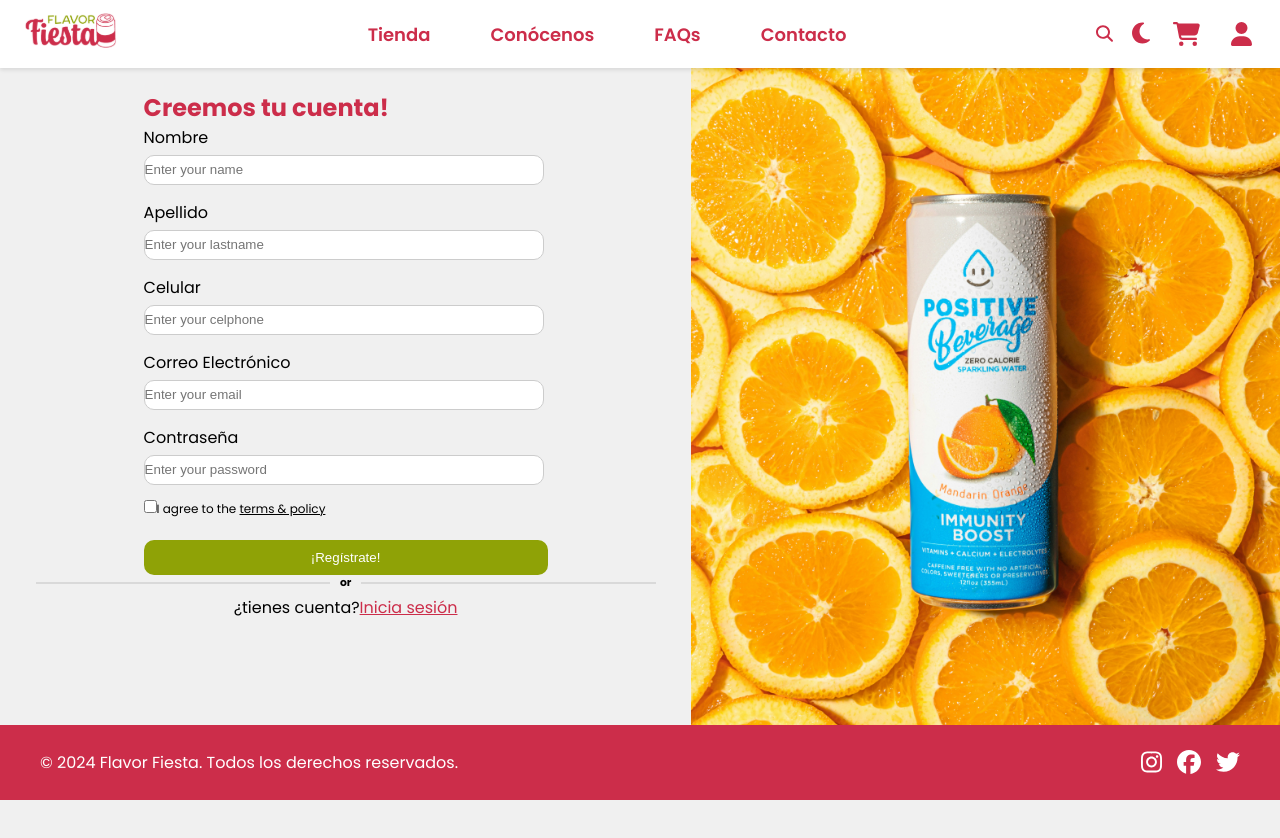
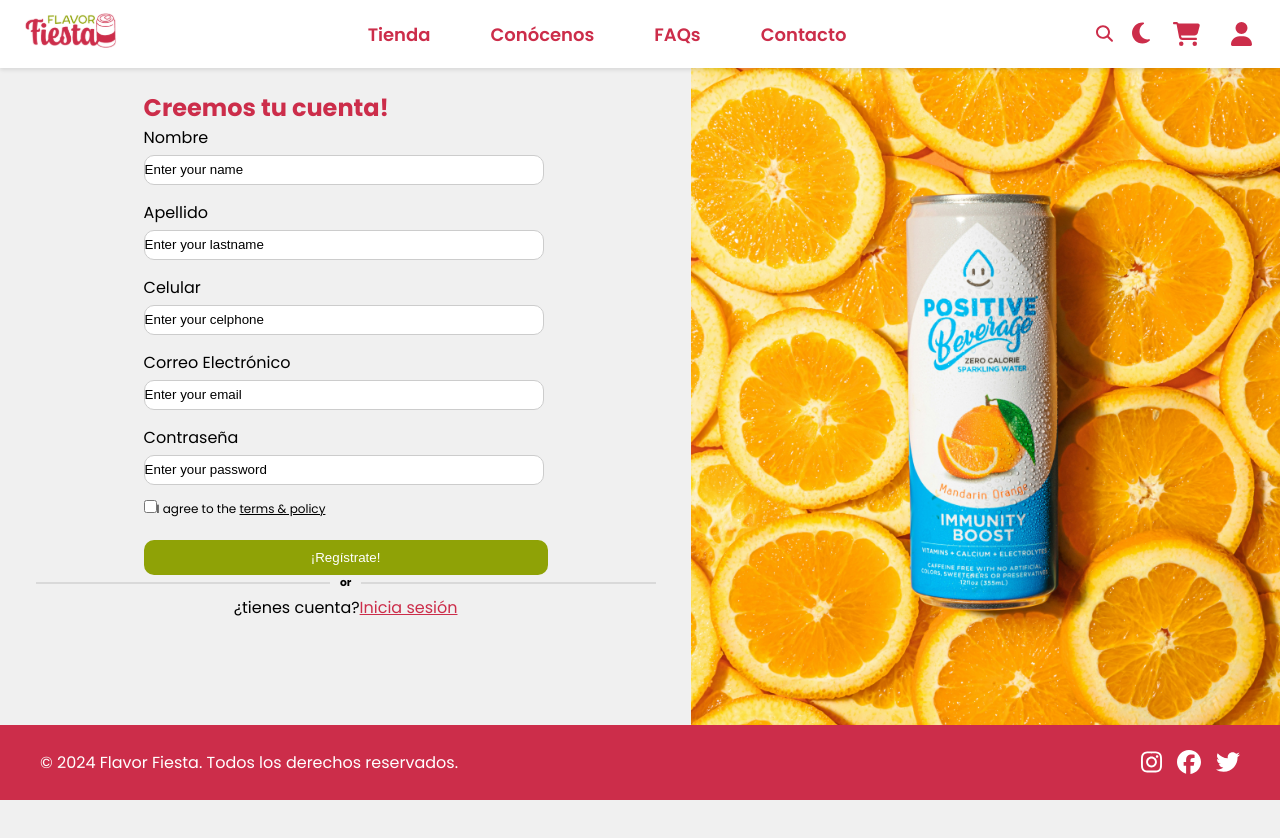
Before and after one commit to Flavor-Fiesta/frontend, a React (Vite) app in the folder flavor-fiesta/: page /signup in a window 1280 px wide. Shown: the top 838 px of the page. Built offline with nearby package versions, Linux system fonts and the light colour scheme; a web font is replaced by a local one.

Commit message:
cambio color del label

```diff
--- a/flavor-fiesta/package.json
+++ b/flavor-fiesta/package.json
@@ -10,6 +10,7 @@
     "preview": "vite preview"
   },
   "dependencies": {
+    "-": "^0.0.1",
     "@emotion/react": "^11.11.4",
     "@emotion/styled": "^11.11.5",
     "@fortawesome/fontawesome-svg-core": "^6.5.2",
--- a/flavor-fiesta/src/component/singUpForm/SignUp.css
+++ b/flavor-fiesta/src/component/singUpForm/SignUp.css
@@ -85,6 +85,27 @@
     width: 100%;
 }
 
+::placeholder {
+    color: black;
+    opacity: 1;
+
+}
+
+
+::-webkit-input-placeholder {
+    color: black;
+    opacity: 1;
+}
+
+:-ms-input-placeholder {
+    color: black;
+    opacity: 1;
+}
+
+::-ms-input-placeholder {
+    color: black;
+    opacity: 1;
+}
 .horizontal-line {
     flex-grow: 10;
     border: none;
```
Also changed, not shown: 1 other file (tests, documents, lock files or other folders).
